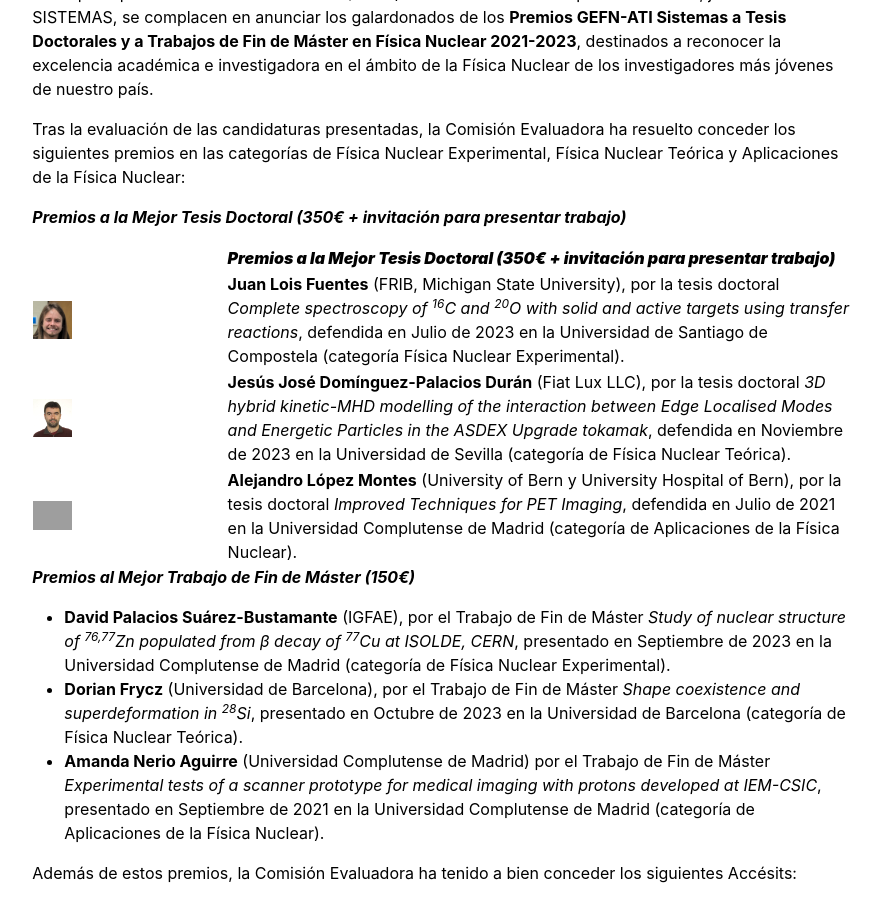
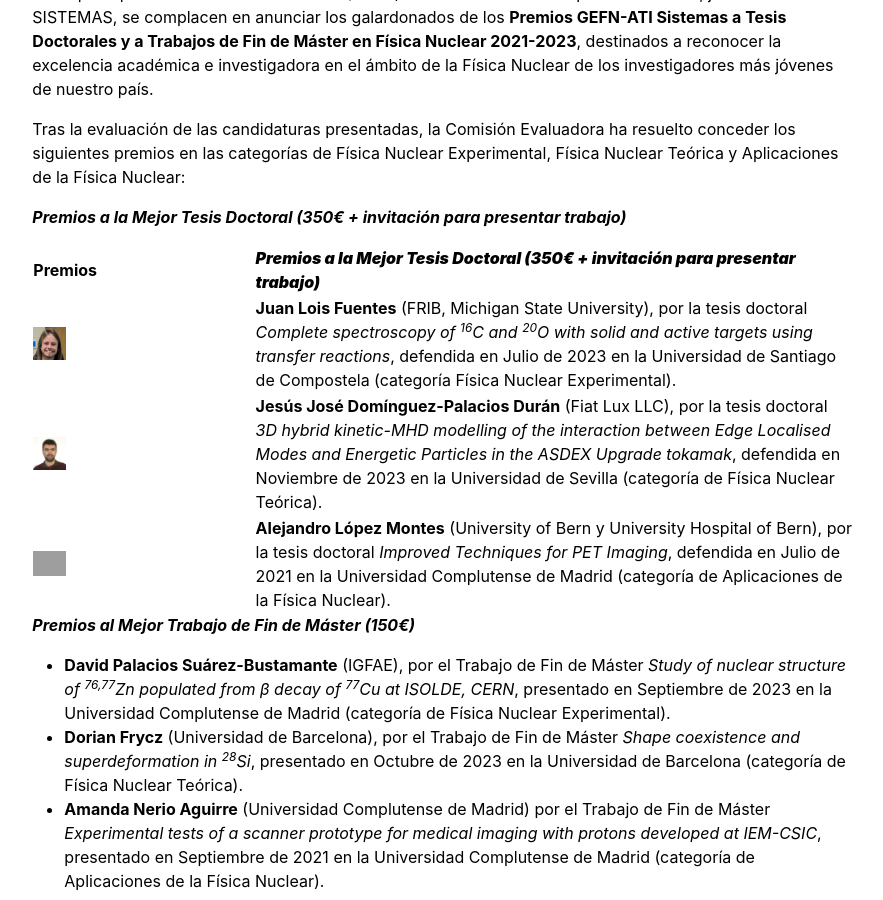
Before and after one commit to GEFN-RSEF/GEFN-RSEF.github.io, a Jekyll site: the page built from premios/2021_23.md, in a window 1280 px wide and 900 px high, scrolled down 366 px. Shown: the whole window, without its empty margins (197-1080 px from the left). Built offline with Jekyll 4.4.1, drawn with Linux system fonts in a browser that asks for light colours; grey boxes are pictures that could not be loaded.

Commit message:
PhD table update

```diff
--- a/premios/2021_23.md
+++ b/premios/2021_23.md
@@ -14,11 +14,11 @@ Tras la evaluación de las candidaturas presentadas, la Comisión Evaluadora ha
 
 ***Premios a la Mejor Tesis Doctoral (350€ + invitación para presentar trabajo)***
 
-|  | ***Premios a la Mejor Tesis Doctoral (350€ + invitación para presentar trabajo)*** |
-| ----------- | ----------- |
-| ![image](./2021_23/Lois_crop.jpg){: style="float: left; margin-right: 1em; height="20%" width="20%""}  | **Juan Lois Fuentes** (FRIB, Michigan State University), por la tesis doctoral *Complete spectroscopy of <sup>16</sup>C and <sup>20</sup>O with solid and active targets using transfer reactions*, defendida en Julio de 2023 en la Universidad de Santiago de Compostela (categoría Física Nuclear Experimental). |
-| ![image](./2021_23/DominguezPalacios.jpg){: style="float: left; margin-right: 1em; height="20%" width="20%""}  | **Jesús José Domínguez-Palacios Durán** (Fiat Lux LLC), por la tesis doctoral *3D hybrid kinetic-MHD modelling of the interaction between Edge Localised Modes and Energetic Particles in the ASDEX Upgrade tokamak*, defendida en Noviembre de 2023 en la Universidad de Sevilla (categoría de Física Nuclear Teórica). |
-| ![image](./2021_23/LopezMontes.jpg){: style="float: left; margin-right: 1em; height="20%" width="20%""}  | **Alejandro López Montes** (University of Bern y University Hospital of Bern), por la tesis doctoral *Improved Techniques for PET Imaging*, defendida en Julio de 2021 en la Universidad Complutense de Madrid (categoría de Aplicaciones de la Física Nuclear). |
+|  Premios | ***Premios a la Mejor Tesis Doctoral (350€ + invitación para presentar trabajo)*** |
+| ---------- | ----------- |
+| ![image](./2021_23/Lois_crop.jpg){: style="float: left; margin-right: 1em; height="15%" width="15%""}  | **Juan Lois Fuentes** (FRIB, Michigan State University), por la tesis doctoral *Complete spectroscopy of <sup>16</sup>C and <sup>20</sup>O with solid and active targets using transfer reactions*, defendida en Julio de 2023 en la Universidad de Santiago de Compostela (categoría Física Nuclear Experimental). |
+| ![image](./2021_23/DominguezPalacios.jpg){: style="float: left; margin-right: 1em; height="15%" width="15%""}  | **Jesús José Domínguez-Palacios Durán** (Fiat Lux LLC), por la tesis doctoral *3D hybrid kinetic-MHD modelling of the interaction between Edge Localised Modes and Energetic Particles in the ASDEX Upgrade tokamak*, defendida en Noviembre de 2023 en la Universidad de Sevilla (categoría de Física Nuclear Teórica). |
+| ![image](./2021_23/LopezMontes.jpg){: style="float: left; margin-right: 1em; height="15%" width="15%""}  | **Alejandro López Montes** (University of Bern y University Hospital of Bern), por la tesis doctoral *Improved Techniques for PET Imaging*, defendida en Julio de 2021 en la Universidad Complutense de Madrid (categoría de Aplicaciones de la Física Nuclear). |
 
 
 ***Premios al Mejor Trabajo de Fin de Máster (150€)***
```
